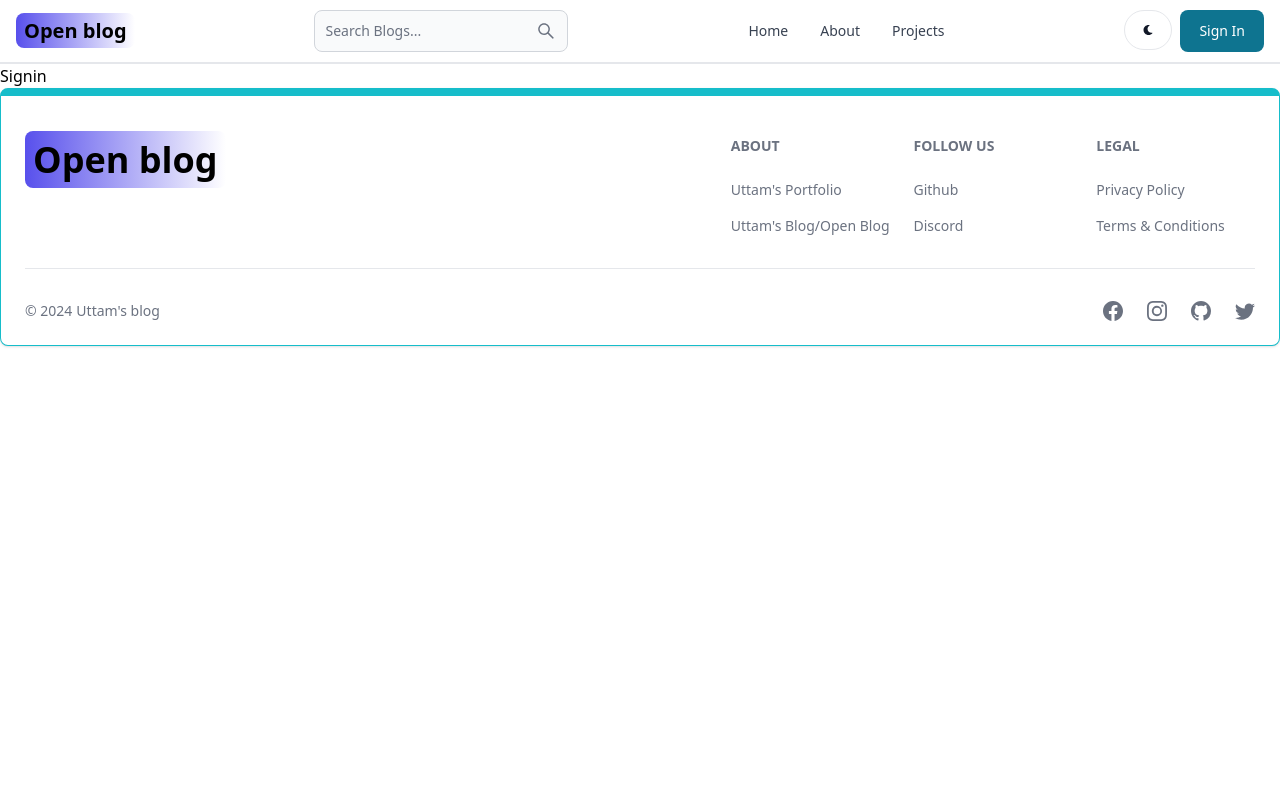
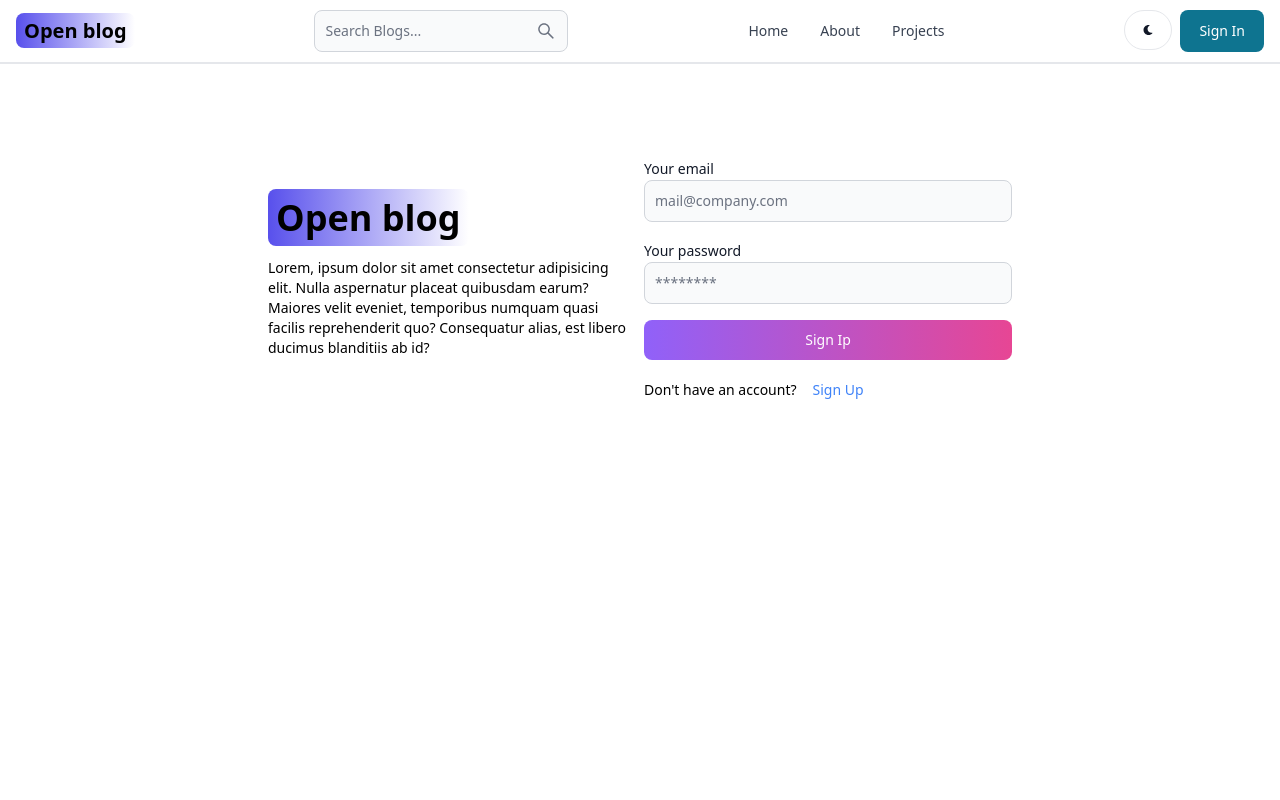
Before and after one commit to uttam-on-git/open-blog, a React (Vite) app in the folder client/: page /sign-in in a window 1280 px wide. Shown: the top 800 px of the page. Built offline with nearby package versions, Linux system fonts and the light colour scheme.

Commit message:
complete signin page funtionality

```diff
--- a/client/src/pages/SignIn.jsx
+++ b/client/src/pages/SignIn.jsx
@@ -1,7 +1,110 @@
-import React from 'react'
+import { useState } from "react";
+import { Link, useNavigate } from "react-router-dom";
+import { Button, Alert, Label, TextInput, Spinner} from 'flowbite-react';
 
-export default function Signin() {
+export default function SignIn() {
+
+  const [formData, setFormData] = useState({});
+  const [errorMessage, setErrorMessage] = useState(null);
+  const [loading, setLoading] = useState(false);
+  const navigate = useNavigate();
+
+  const handleChange = (e) => {
+    setFormData({ ...formData, [e.target.id]: e.target.value.trim() });
+  };
+  const handleSubmit = async (e) => {
+    e.preventDefault();
+    if(!formData.username || !formData.email || !formData.password){
+      return setErrorMessage('Please fill out all fields.');
+    }
+    try{
+      setLoading(true);
+      setErrorMessage(null);
+      const res = await fetch('/api/auth/signin', {
+        method: 'POST',
+        headers: { 'Content-Type': 'application/json'},
+        body: JSON.stringify(formData),
+      });
+      const data = await res.json();
+      if(data.success === false) {
+        return setErrorMessage(data.message);
+      }
+      setLoading(false);
+      if(res.ok) {
+        navigate('/')
+      }
+    } catch (error) {
+        setErrorMessage(error.message);
+        setLoading(false)
+    }
+  }
+
   return (
-    <div>Signin</div>
-  )
+    <div className="min-h-screen mt-20">
+      <div className="flex p-3 max-w-3xl mx-auto flex-col md:flex-row
+      md:items-center gap-2">
+        {/* left */}
+        <div className="flex-1">
+          <Link
+            to="/"
+            className="self-center whitespace-nowrap font-semibold
+         dark:text-white text-4xl"
+          >
+            <span
+              className="px-2 py-1 bg-gradient-to-r from-indigo-600
+         rounded-lg text-black"
+            >
+              Open blog
+            </span>
+          </Link>
+
+          <p className="text-sm mt-5">
+            Lorem, ipsum dolor sit amet consectetur adipisicing elit. Nulla
+            aspernatur placeat quibusdam earum? Maiores velit eveniet,
+            temporibus numquam quasi facilis reprehenderit quo? Consequatur
+            alias, est libero ducimus blanditiis ab id?
+          </p>
+        </div>
+        {/*right side*/}
+        <div className="flex-1">
+          <form className="flex flex-col gap-4" onSubmit={handleSubmit}>
+
+            <div>
+            <Label value="Your email"/>
+            <TextInput type='email' placeholder='mail@company.com' id='email' onChange={handleChange}/>
+            </div>
+
+            <div>
+            <Label value="Your password"/>
+            <TextInput type='password' placeholder='********' id='password' onChange={handleChange}/>
+            </div>
+            <Button gradientDuoTone='purpleToPink' type="submit" disabled={loading}>
+              {loading ? (
+                <>
+                <Spinner size='sm'/>
+                <span className="pl-3">Loading...</span>
+                </>
+              ) : (
+                'Sign Ip'
+              )}
+            </Button>
+
+          </form>
+          <div className="flex gap-4 text-sm mt-5">
+            <span>Don't have an account?</span>
+              <Link to='/sign-up' className="text-blue-500">
+                Sign Up
+              </Link>
+          </div>
+          {
+            errorMessage && (
+              <Alert className='mt-5' color='failure'>
+                {errorMessage}
+              </Alert>
+            )
+          }
+        </div>
+      </div>
+    </div>
+  );
 }
```
